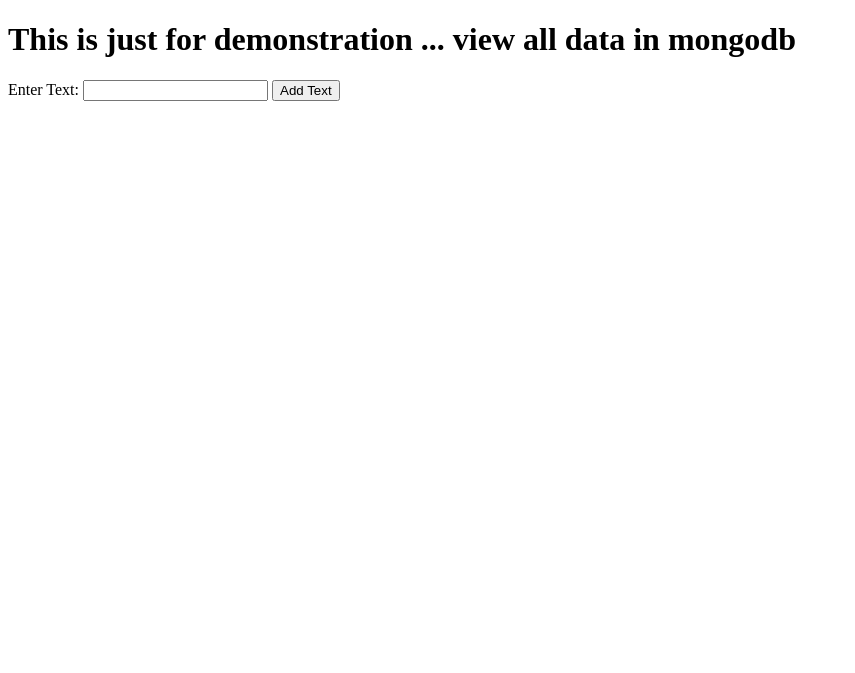
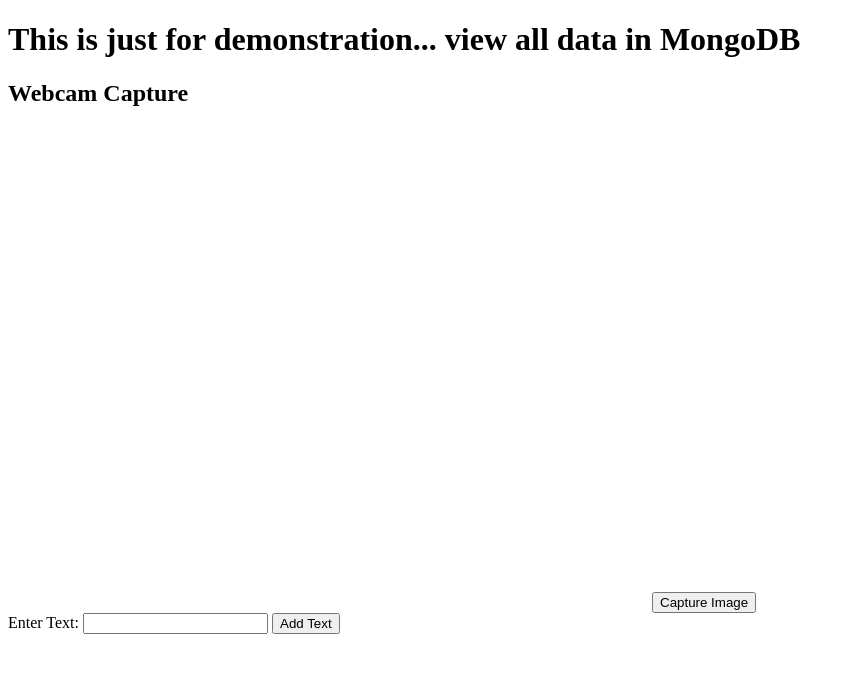
Before and after one commit to software-students-fall2023/4-containerized-app-exercise-plant4, a Flask app: page / in a window 1280 px wide. Shown: the top 673 px of the page, without its empty margins (0-855 px from the left). Run offline with Flask 3, Linux system fonts and the light colour scheme; data that the repository does not hold is empty.

Commit message:
added webcam access to index.html

```diff
--- a/web-app/templates/index.html
+++ b/web-app/templates/index.html
@@ -5,20 +5,61 @@
 <head>
     <meta charset="UTF-8">
     <meta name="viewport" content="width=device-width, initial-scale=1.0">
-    <title>view mongodb data</title>
+    <title>View MongoDB Data</title>
+    <style>
+        video {
+            width: 100%;
+            max-width: 640px;
+        }
+
+        canvas {
+            display: none;
+        }
+    </style>
 </head>
 <body>
-    <h1>This is just for demonstration ... view all data in mongodb</h1>
+    <h1>This is just for demonstration... view all data in MongoDB</h1>
     <ul>
         {% for item in data %}
             <li>{{ item.text }}</li>
         {% endfor %}
     </ul>
 
+    <h2>Webcam Capture</h2>
+    <video id="video" width="640" height="480" autoplay></video>
+    <button id="captureBtn">Capture Image</button>
+    <canvas id="canvas" width="640" height="480" style="display:none;"></canvas>
+    <img id="capturedImage" src="" alt="Captured Image" style="display:none;">
+
     <form method="post" action="{{ url_for('add') }}">
         <label for="text">Enter Text:</label>
         <input type="text" id="text" name="text" required>
         <button type="submit">Add Text</button>
     </form>
+
+    <script>
+        document.addEventListener('DOMContentLoaded', (event) => {
+            const video = document.getElementById('video');
+            const canvas = document.getElementById('canvas');
+            const capturedImage = document.getElementById('capturedImage');
+            const captureBtn = document.getElementById('captureBtn');
+
+            navigator.mediaDevices.getUserMedia({ video: true })
+                .then((stream) => {
+                    video.srcObject = stream;
+                })
+                .catch((error) => {
+                    console.error('Error accessing webcam:', error);
+                });
+
+            captureBtn.addEventListener('click', () => {
+                const context = canvas.getContext('2d');
+                context.drawImage(video, 0, 0, canvas.width, canvas.height);
+                const imageDataUrl = canvas.toDataURL('image/png');
+                capturedImage.src = imageDataUrl;
+                //NEED TO SEND TO BACKEND LATER
+            });
+        });
+    </script>
 </body>
 </html>
```
